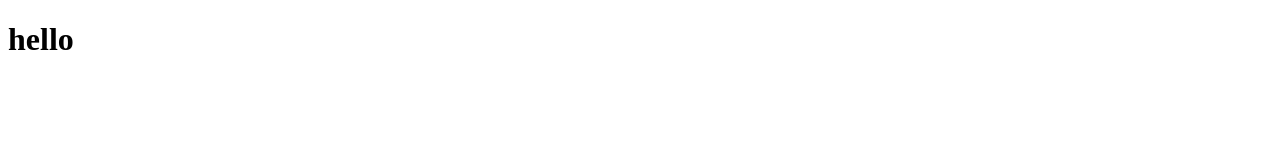
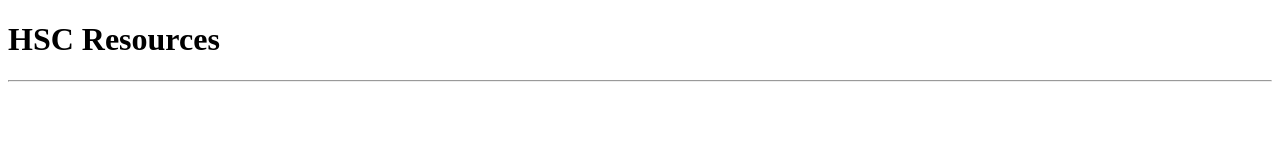
Before and after one commit to ThomasAdnum/ThomasAdnum.github.io, a plain HTML site: page index.html in a window 1280 px wide. Drawn offline with Linux system fonts and the light colour scheme.

Commit message:
Update index.html

```diff
--- a/index.html
+++ b/index.html
@@ -3,7 +3,8 @@
 <title>HSC Resources</title>
 <head>
 
-<h1> hello </h1>
+<h1>HSC Resources</h1>
+<hr>
 
 </head>
 </html>
```
